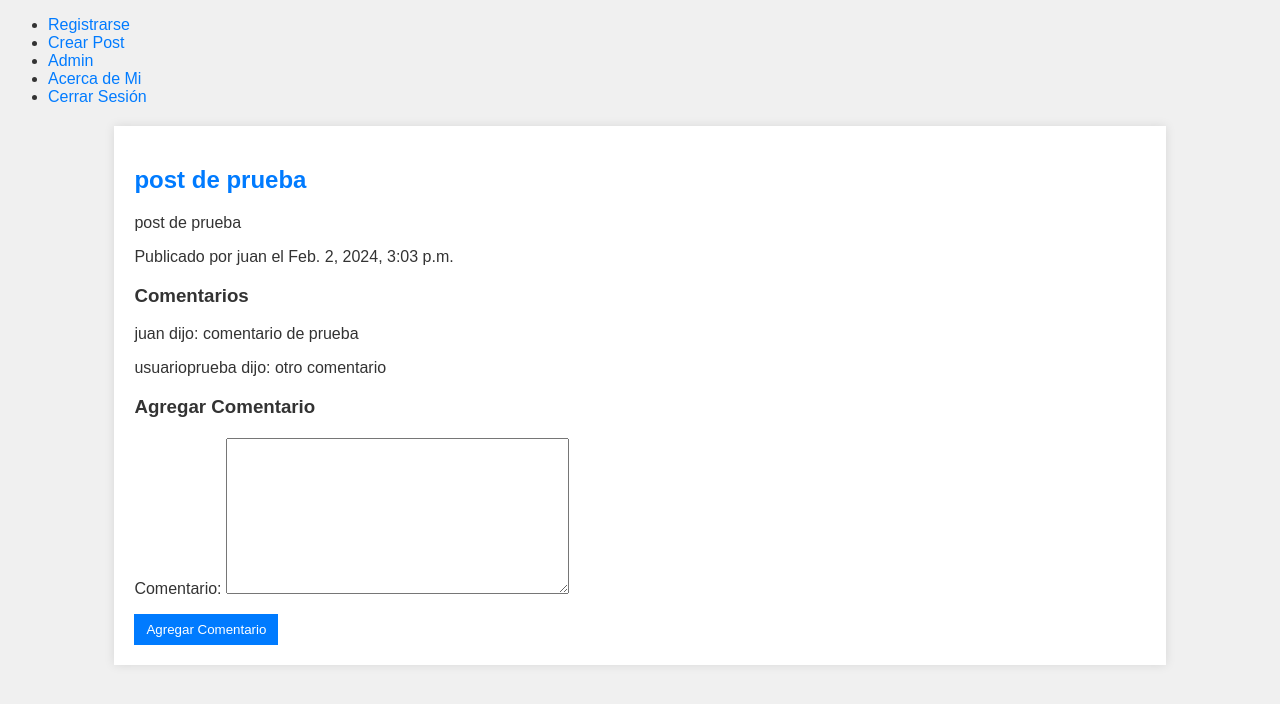
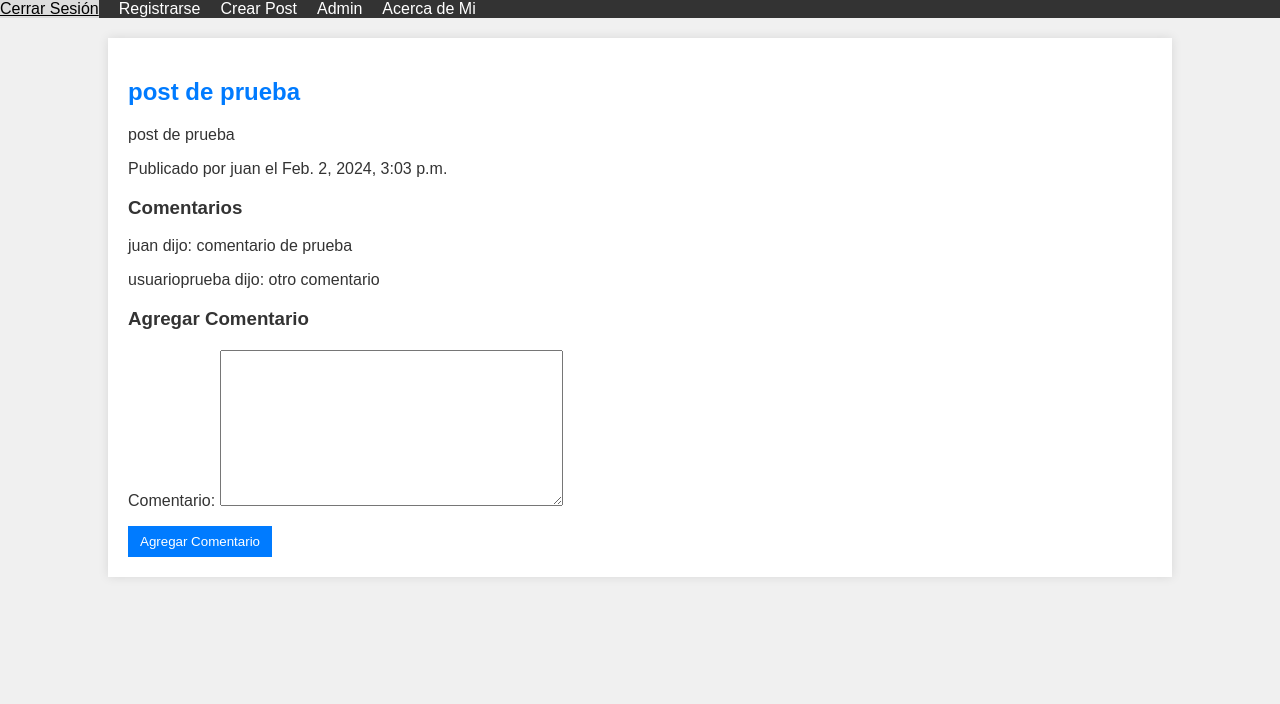
Before and after one commit to JuanseCipolat/PlaygroundFinalProject-Cipolat, a Django app: page /post/1/ in a window 1280 px wide. Shown: the top 704 px of the page. Run offline with Django 3.2, Linux system fonts and the light colour scheme; a user stored in the database is signed in; data comes from the database, SQL or seed files in the repository.

Commit message:
tercer commit

```diff
--- a/blog/static/css/styles.css
+++ b/blog/static/css/styles.css
@@ -2,6 +2,36 @@ body {
     font-family: 'Arial', sans-serif;
     background-color: #f0f0f0;
     color: #333;
+    margin: 0;
+    padding: 0;
+}
+
+nav {
+    background-color: #333;
+}
+
+nav ul {
+    list-style-type: none;
+    margin: 0;
+    padding: 0;
+    overflow: hidden;
+    display: flex;
+}
+
+nav li {
+    margin-right: 20px;
+}
+
+nav a {
+    display: block;
+    color: white;
+    text-align: center;
+    text-decoration: none;
+}
+
+nav a:hover {
+    background-color: #ddd;
+    color: black;
 }
 
 .container {
--- a/blog/templates/blog/base.html
+++ b/blog/templates/blog/base.html
@@ -10,15 +10,15 @@
 <body>
     <nav>
         <ul>
-            <li><a href="{% url 'registro' %}">Registrarse</a></li>
-            <li><a href="{% url 'crear_post' %}">Crear Post</a></li>
-            <li><a href="{% url 'admin:index' %}">Admin</a></li>
-            <li><a href="{% url 'acerca_de' %}">Acerca de Mi</a></li>
             {% if user.is_authenticated %}
                 <li><a href="{% url 'logout' %}">Cerrar Sesión</a></li>
             {% else %}
                 <li><a href="{% url 'login' %}">Iniciar Sesión</a></li>
             {% endif %}
+            <li><a href="{% url 'registro' %}">Registrarse</a></li>
+            <li><a href="{% url 'crear_post' %}">Crear Post</a></li>
+            <li><a href="{% url 'admin:index' %}">Admin</a></li>
+            <li><a href="{% url 'acerca_de' %}">Acerca de Mi</a></li>
         </ul>
     </nav>
     <div class="container">
--- a/blog/views.py
+++ b/blog/views.py
@@ -59,6 +59,5 @@ def detalle_publicacion(request, pk):
 
     return render(request, 'blog/detalle_publicacion.html', {'publicacion': publicacion, 'comentarios': comentarios, 'comentario_form': comentario_form})
 
-@login_required
 def acerca_de(request):
     return render(request, 'blog/acerca_de.html')
```
